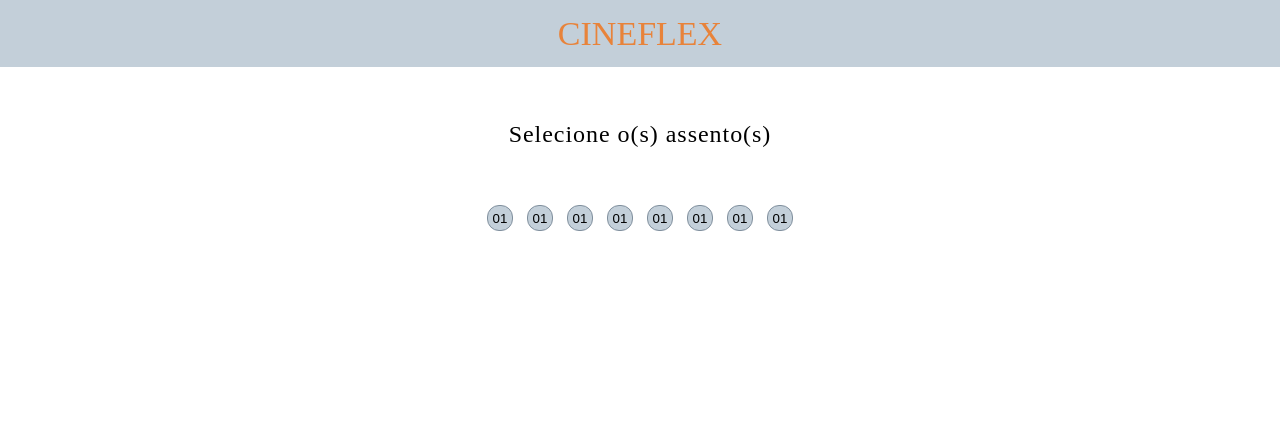
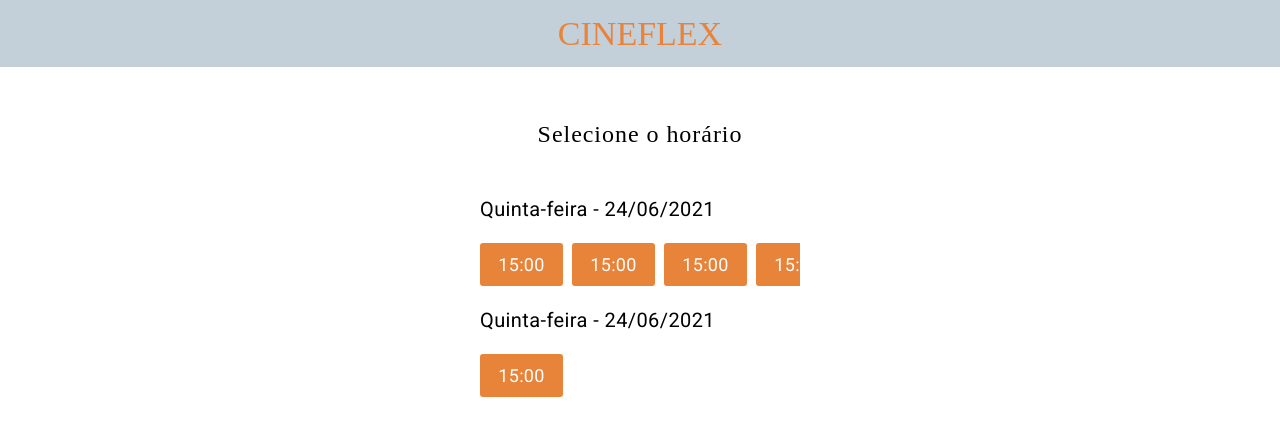
Before and after one commit to IsraelHCPontes/projeto9-cineflex, a React (Create React App) app: page /Tela02 in a window 1280 px wide. Shown: the top 436 px of the page. Built offline with nearby package versions, Linux system fonts and the light colour scheme.

Commit message:
tela01(LOGICA)

```diff
--- a/package.json
+++ b/package.json
@@ -3,6 +3,7 @@
   "version": "0.1.0",
   "private": true,
   "dependencies": {
+    "axios": "^0.27.2",
     "react": "^17.0.2",
     "react-dom": "^17.0.2",
     "react-router-dom": "^6.3.0",
--- a/src/componentes/App.js
+++ b/src/componentes/App.js
@@ -1,14 +1,23 @@
-import Top from './Top'
-import Main from './Main'
+import {BrowserRouter, Routes, Route} from 'react-router-dom';
+
 import '../Assets/styles/reset.css'
 import '../Assets/styles/style.css'
+import NavBar from './NavBar';
+
+import Tela01 from './Tela01';
+import Tela02 from './Tela02';
+import Tela03 from './Tela03';
 
 
 export default function App(){
     return (
-       <>
-        <Top/>
-        <Main/>
-      </>
-    )
+        <BrowserRouter>
+            <NavBar/>
+            <Routes>
+              <Route path="/" element={<Tela01/>}/>
+              <Route path="/Tela02" element={<Tela02/>}/>
+              <Route path="/Tela03" element={<Tela03/>}/>
+             </Routes>
+        </BrowserRouter>
+         )
 }
--- a/src/componentes/Top.js
+++ b/src/componentes/NavBar.js
@@ -1,6 +1,6 @@
 import styled from 'styled-components';
 
-export default function Top (){
+export default function NavBar (){
     return(
         <Container>
              <h1>CINEFLEX</h1>
--- a/src/componentes/Tela01.js
+++ b/src/componentes/Tela01.js
@@ -1,27 +1,52 @@
+import { Link } from 'react-router-dom'
+import { useState, useEffect } from 'react';
+import axios from 'axios';
 import styled from 'styled-components';
 import Movie from '../Assets/img/image 3.svg'
 
 
 export default function Tela01(){
+
+    const [items, setItems] = useState(null);
+
+	useEffect(() => {
+		const requisicao = axios.get("https://mock-api.driven.com.br/api/v7/cineflex/movies");
+
+		requisicao.then(resposta => {
+			setItems(resposta.data);
+		});
+	}, []);
+
+	if(items === null) {
+		return <img src="loading.gif" />;
+	}
     return(
     <Container>
         <TopContainer>
             <h2>Selecione o filme</h2>
         </TopContainer>
         <BodyContainer>
-            <Left>
-                <BoxMovie>
-                    <img src={Movie}/>
-                </BoxMovie>
-            </Left>
-            <Right>
-                <BoxMovie></BoxMovie>
-            </Right>
+
+			{items.map(items => <Filme Movie={items.posterURL}/>)}
+
+
         </BodyContainer>
     </Container>
     )
 }
 
+
+
+ function Filme({Movie}) {
+
+	return (
+	  <BoxMovie>
+           <Link to="/Tela02">
+               <img src={Movie}/>
+           </Link>
+       </BoxMovie>
+	);
+}
 
 
 const Container =styled.div`
@@ -50,17 +75,13 @@
     display: flex;
     justify-content: space-between;
     overflow-y: auto;
+    flex-wrap: wrap;
 
    `;
 
-const Left = styled.div`
 
-`
-
-const Right = styled.div`
-
-`
 const BoxMovie = styled.div`
+    margin-bottom: 11px;
     height: 209px;
     width: 145px;
     left: 30px;
--- a/src/componentes/Tela02.js
+++ b/src/componentes/Tela02.js
@@ -1,3 +1,4 @@
+import { Link } from 'react-router-dom';
 import styled from 'styled-components';
 
 
@@ -11,14 +12,18 @@
         <BodyContainer>
            <h3>Quinta-feira - 24/06/2021</h3>
            <ContainerHorarios>
-            <button>15:00</button>
-            <button>15:00</button>
-            <button>15:00</button>
-            <button>15:00</button>
-            <button>15:00</button>
-            <button>15:00</button>
-            <button>15:00</button>
-            <button>15:00</button>
+           <Link to="/Tela03">
+             <button>15:00</button>
+            </Link>
+            <Link to="/Tela03">
+             <button>15:00</button>
+            </Link>
+            <Link to="/Tela03">
+             <button>15:00</button>
+            </Link>
+            <Link to="/Tela03">
+             <button>15:00</button>
+            </Link>
            </ContainerHorarios>
 
            <h3>Quinta-feira - 24/06/2021</h3>
--- a/src/componentes/Tela03.js
+++ b/src/componentes/Tela03.js
@@ -61,12 +61,13 @@
     width: 320px;
     display: flex;
     justify-content: space-between;
-    overflow-y: auto;
+
     `;
 
  const BoxAssentos   = styled.div`
 
     display: flex;
+    flex-wrap: wrap;
 
     button {
 
```
Also changed, not shown: 1 other file (tests, documents, lock files or other folders).
